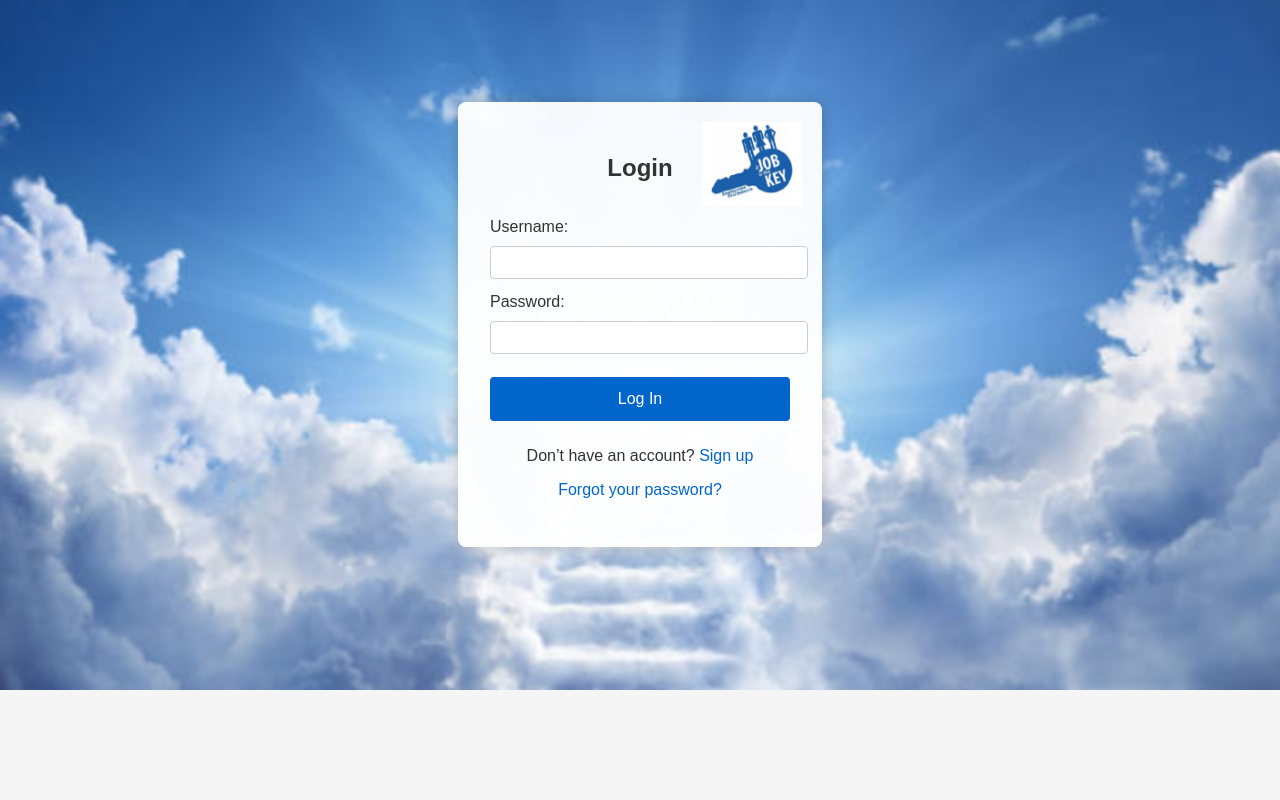
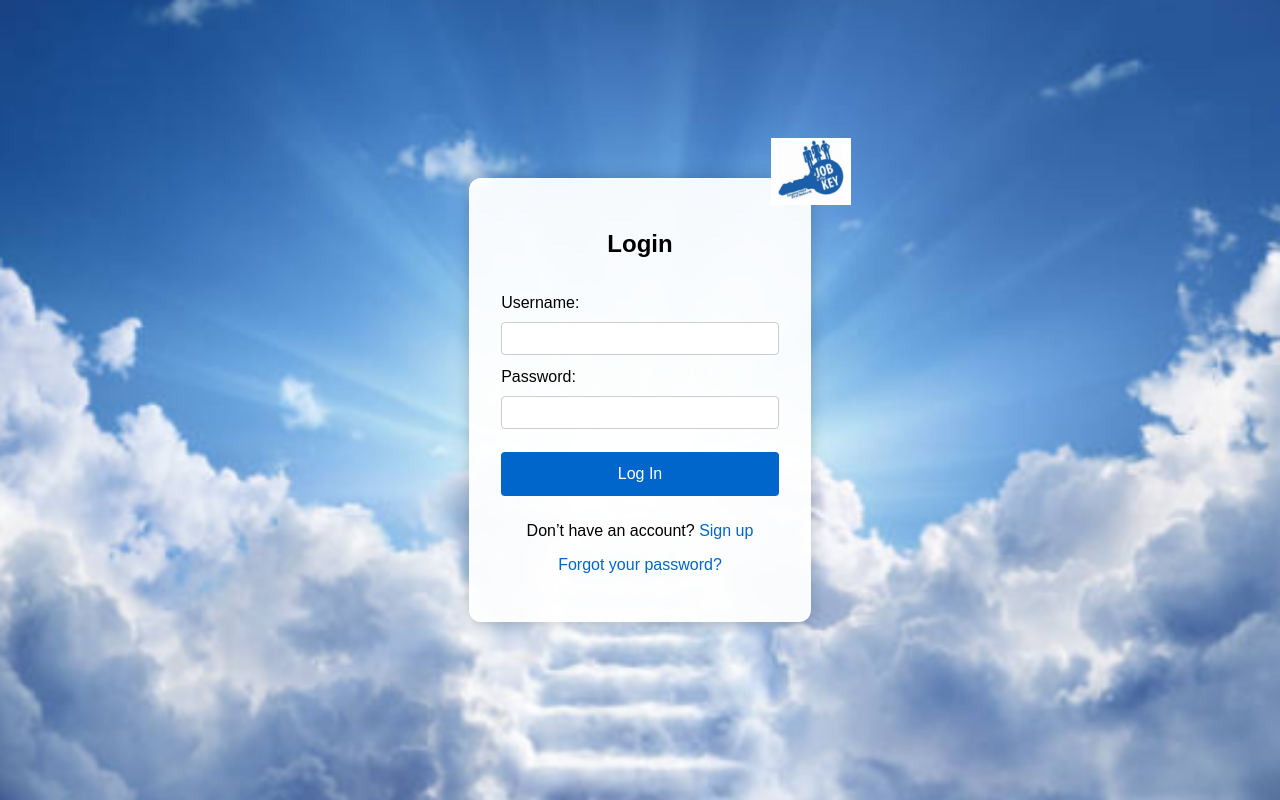
Before and after one commit to Kugal02/RepositoryHeadquarters.1, a Django app: template agency/templates/registration/login.html in a window 1280 px wide. Run offline with Django 5.2, Linux system fonts and the light colour scheme; the template is opened without the code that fills it: values that come from a table or form of the project are taken from there, others are empty; parts of the project's set-up code (start-up, migrations or seed data) failed here and were passed over.

Commit message:
Improve mobile responsiveness of login page

```diff
--- a/agency/templates/registration/login.html
+++ b/agency/templates/registration/login.html
@@ -6,35 +6,38 @@
     <meta charset="UTF-8">
     <title>Login - Provider Agency Portal</title>
     <style>
-        body {
+    html, body {
+        height: 100%;
+        margin: 0;
+        padding: 0;
+        font-family: Arial, sans-serif;
+        display: flex;
+        justify-content: center;
+        align-items: center;
         background-image: url("{% static 'images/SignLog1.png' %}");
         background-size: cover;
         background-repeat: no-repeat;
         background-position: center;
-            font-family: Arial, sans-serif;
-            color: #333;
-            margin: 0;
-            padding: 0;
     }
 
     .login-container {
         background-color: rgba(255, 255, 255, 0.95);
-            max-width: 300px;
-            margin: 8% auto;
+        width: 90%;
+        max-width: 320px;
         padding: 2em;
-            border-radius: 8px;
+        border-radius: 12px;
         box-shadow: 0 0 15px rgba(0, 0, 0, 0.2);
         position: relative;
     }
 
     .logo-top-right {
         position: absolute;
-            top: 20px;
-            right: 20px;
+        top: -40px;
+        right: -40px;
     }
 
     .logo-top-right img {
-            width: 100px;
+        width: 80px;
         height: auto;
     }
 
@@ -49,6 +52,7 @@
         margin-bottom: 1em;
         border: 1px solid #ccc;
         border-radius: 4px;
+        box-sizing: border-box;
     }
 
     button {
@@ -79,7 +83,15 @@
     .signup-link a:hover {
         text-decoration: underline;
     }
+
+    @media (max-height: 600px) {
+        html, body {
+            align-items: flex-start;
+            padding-top: 20px;
+        }
+    }
 </style>
+
 </head>
 <body>
 
```
Lines whose indentation alone changed are shown as unchanged.
